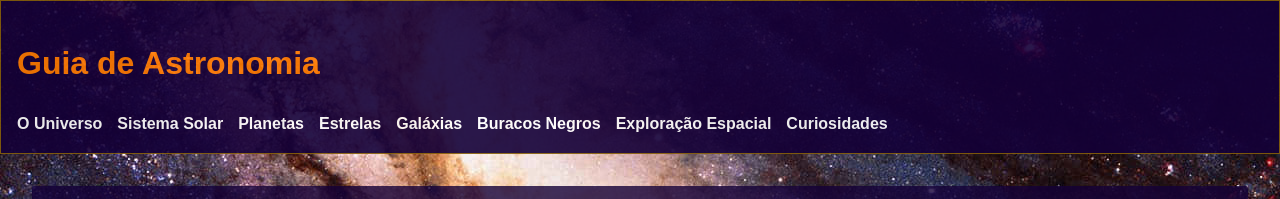
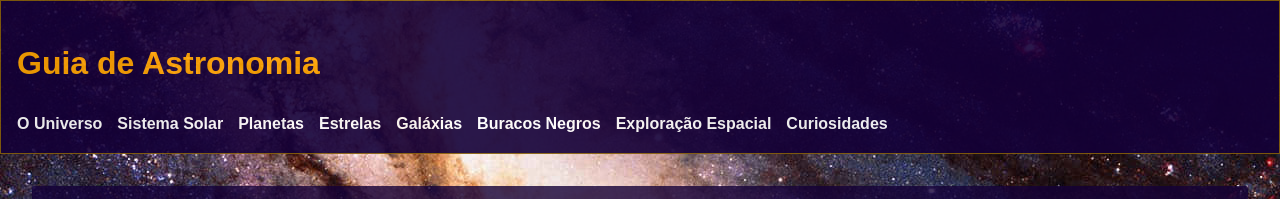
Before and after one commit to luccachagas/atividade-astronomia, a plain HTML site: page index.html in a window 1280 px wide. Shown: the top 199 px of the page. Drawn offline with Linux system fonts and the light colour scheme.

Commit message:
mudando cor de texto

```diff
--- a/style.css
+++ b/style.css
@@ -9,7 +9,7 @@ body {
 
 header {
   background: #140038;
-  color: #ff7b00;
+  color: #FFA500;
   padding: 1rem;
   top: 0;
     border: 1px solid #855e0a;
```
